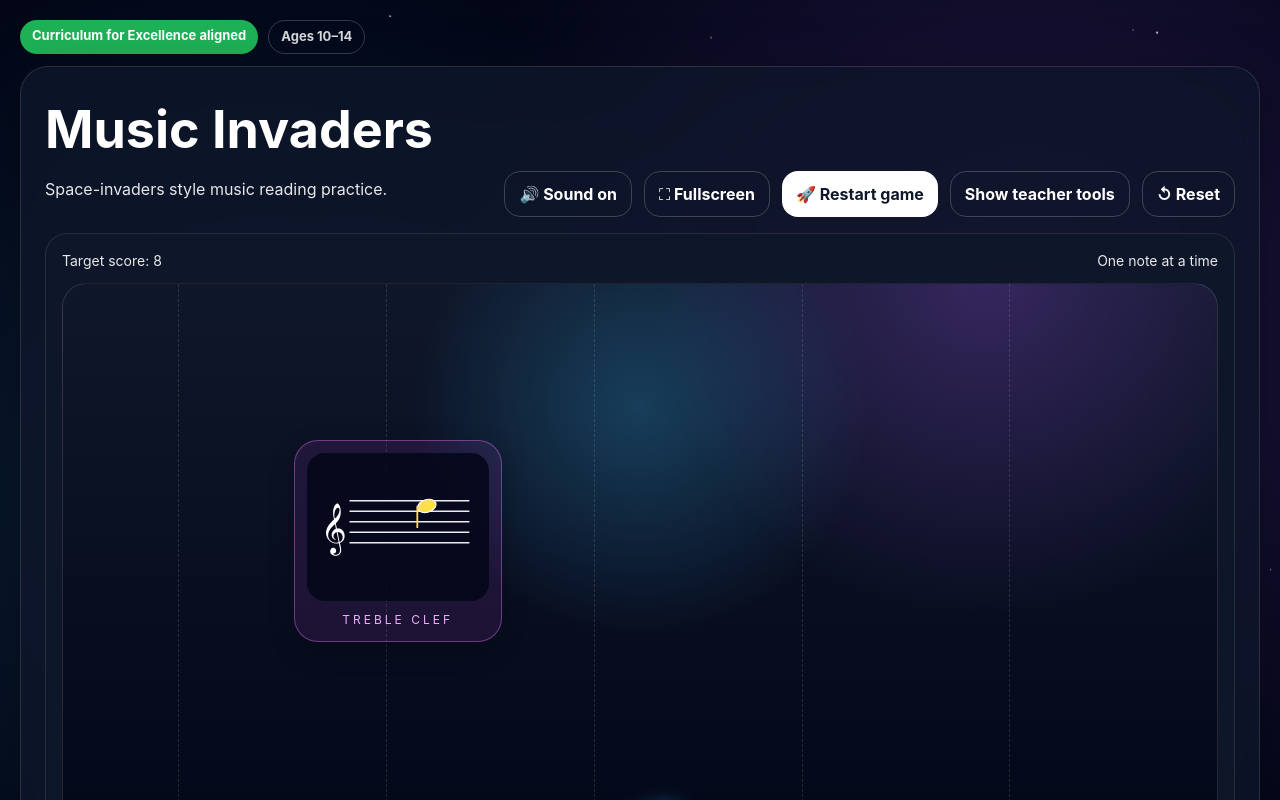
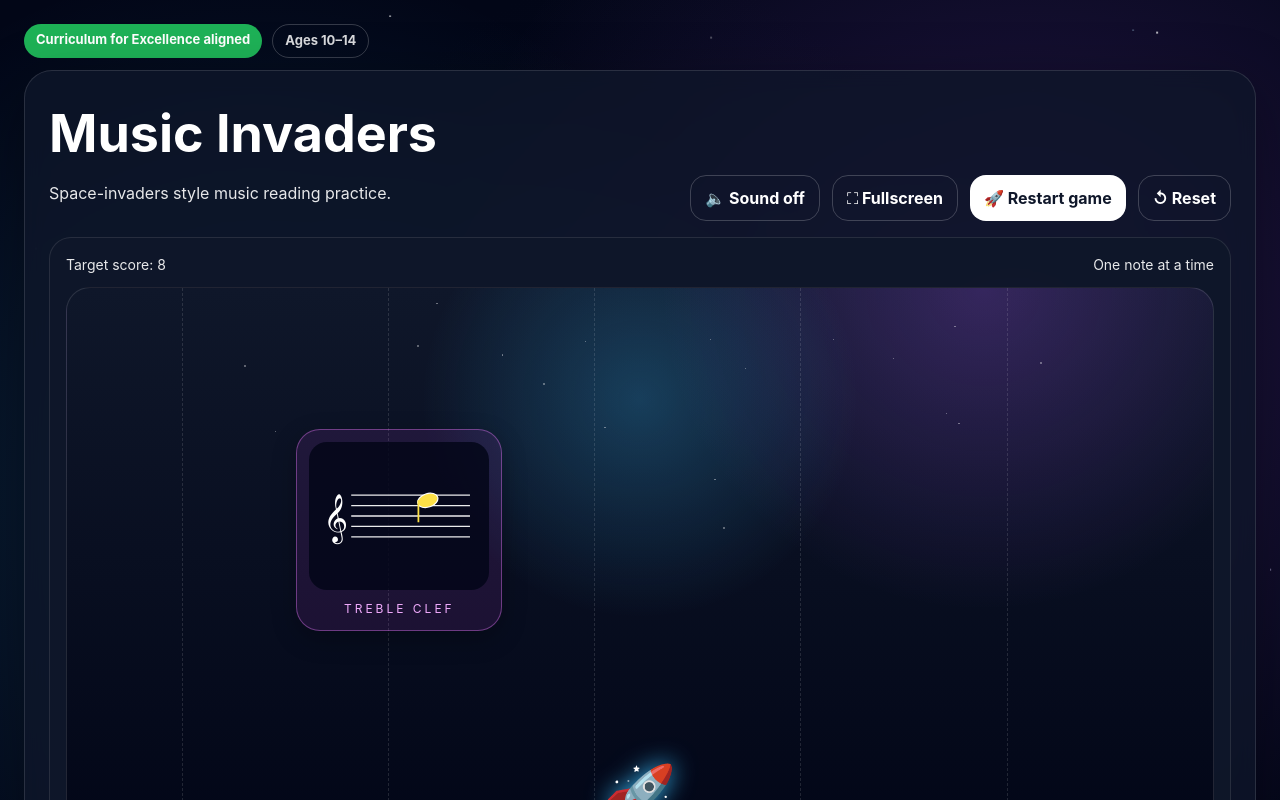
Before and after one commit to Owensom/Music-invaders-Vite-setup, a React (Vite) app: page / in a window 1280 px wide. Both pictures are taken after a click on the button "▶ Start game". Shown: the top 800 px of the page. Built offline with nearby package versions, Linux system fonts and the light colour scheme.

Commit message:
Update App.jsx

```diff
--- a/src/App.jsx
+++ b/src/App.jsx
@@ -43,8 +43,8 @@ const styles = {
       "radial-gradient(circle at 20% 30%, rgba(56,189,248,0.16), transparent 35%), radial-gradient(circle at 80% 20%, rgba(168,85,247,0.2), transparent 35%), radial-gradient(ellipse at bottom, #162138 0%, #020617 72%)",
     fontFamily: "Inter, Arial, sans-serif",
   },
-  shell: { maxWidth: 1480, margin: "0 auto", padding: 20 },
-  grid: { display: "grid", gridTemplateColumns: "1fr", gap: 20, alignItems: "start" },
+  shell: { maxWidth: 1280, margin: "0 auto", padding: 24 },
+  grid: { display: "grid", gridTemplateColumns: "1.4fr 0.8fr", gap: 24, alignItems: "start" },
   card: {
     background: "rgba(15,23,42,0.78)",
     border: "1px solid rgba(255,255,255,0.12)",
@@ -185,37 +185,26 @@ function Bar({ value }) {
 }
 
 function Staff({ note, clef, boss = false }) {
-  const topLineY = 32;
-  const spacing = 20;
-  const y = topLineY + (note.line - 4) * spacing;
+  const y = 22 + (note.line - 4) * 20;
   const color = NOTE_COLORS[note.label?.[0]] || "white";
   const stemUp = note.line >= 6;
-
   const ledgerYs = [];
-  if (note.line <= 3) {
-    for (let l = 3; l >= Math.ceil(note.line); l -= 1) {
-      if (Number.isInteger(l)) ledgerYs.push(topLineY - (4 - l) * spacing);
-    }
+  for (let line = 3; line >= 0; line -= 1) {
+    if (Number.isInteger(line) && note.line <= line) ledgerYs.push(22 - (4 - line) * 20);
   }
-  if (note.line >= 9) {
-    for (let l = 9; l <= Math.floor(note.line); l += 1) {
-      if (Number.isInteger(l)) ledgerYs.push(topLineY + (l - 4) * spacing);
-    }
+  for (let line = 9; line <= 12; line += 1) {
+    if (Number.isInteger(line) && note.line >= line) ledgerYs.push(102 + (line - 8) * 20);
   }
-
   return (
-    <div style={{ position: "relative", borderRadius: 18, background: "rgba(2,6,23,0.82)", padding: 12, height: boss ? 176 : 148 }}>
-      <div style={{ position: "absolute", left: 14, top: "50%", transform: "translateY(-50%)", fontSize: boss ? 48 : 44 }}>{clef === "treble" ? "𝄞" : "𝄢"}</div>
-      <svg viewBox="0 0 300 164" style={{ width: "100%", height: "100%" }}>
-        {[0, 1, 2, 3, 4].map((i) => {
-          const line = topLineY + i * spacing;
-          return <line key={line} x1="58" x2="286" y1={line} y2={line} stroke="rgba(255,255,255,0.92)" strokeWidth="2.6" />;
-        })}
+    <div style={{ position: "relative", borderRadius: 18, background: "rgba(2,6,23,0.82)", padding: 12, height: boss ? 168 : 148 }}>
+      <div style={{ position: "absolute", left: 14, top: "50%", transform: "translateY(-50%)", fontSize: boss ? 46 : 42 }}>{clef === "treble" ? "𝄞" : "𝄢"}</div>
+      <svg viewBox="0 -18 300 160" style={{ width: "100%", height: "100%", overflow: "visible" }}>
+        {[22, 42, 62, 82, 102].map((line) => <line key={line} x1="58" x2="286" y1={line} y2={line} stroke="rgba(255,255,255,0.92)" strokeWidth="2.6" />)}
         {ledgerYs.map((ly, i) => <line key={`ledger-${i}`} x1="185" x2="225" y1={ly} y2={ly} stroke="white" strokeWidth="2.4" />)}
         {note.accidental === "#" && <g transform={`translate(149 ${y - 18})`}><line x1="8" y1="0" x2="8" y2="36" stroke="#22c55e" strokeWidth="3.4" /><line x1="20" y1="0" x2="20" y2="36" stroke="#22c55e" strokeWidth="3.4" /><line x1="2" y1="12" x2="26" y2="8" stroke="#22c55e" strokeWidth="3.4" /><line x1="2" y1="26" x2="26" y2="22" stroke="#22c55e" strokeWidth="3.4" /></g>}
         {note.accidental === "b" && <g transform={`translate(152 ${y - 18})`}><line x1="8" y1="0" x2="8" y2="35" stroke="#f87171" strokeWidth="3.4" /><path d="M8 14 C18 8, 20 18, 8 21" fill="none" stroke="#f87171" strokeWidth="3.4" /><path d="M8 22 C18 16, 20 26, 8 29" fill="none" stroke="#f87171" strokeWidth="3.4" /></g>}
-        <ellipse cx="205" cy={y} rx={boss ? 20 : 18} ry={boss ? 14 : 12} fill={color} stroke="white" strokeWidth="2.2" transform={`rotate(-18 205 ${y})`} />
-        {stemUp ? <line x1="223" x2="223" y1={y} y2={Math.max(12, y - 42)} stroke={color} strokeWidth="3.4" /> : <line x1="187" x2="187" y1={y} y2={Math.min(152, y + 42)} stroke={color} strokeWidth="3.4" />}
+        <ellipse cx="205" cy={y} rx={boss ? 22 : 20} ry={boss ? 15 : 13} fill={color} stroke="white" strokeWidth="2.2" transform={`rotate(-18 205 ${y})`} />
+        {stemUp ? <line x1="223" x2="223" y1={y} y2={Math.max(-8, y - 42)} stroke={color} strokeWidth="3.4" /> : <line x1="187" x2="187" y1={y} y2={Math.min(132, y + 42)} stroke={color} strokeWidth="3.4" />}
       </svg>
     </div>
   );
@@ -278,14 +267,14 @@ export default function MusicInvadersApp() {
   const [invaders, setInvaders] = useState([]);
   const [explosions, setExplosions] = useState([]);
   const [bossHitsLeft, setBossHitsLeft] = useState(BOSS_HITS);
-  const [soundOn, setSoundOn] = useState(true);
-  const [soundOnDefault, setSoundOnDefault] = useState(true);
+  const [soundOn, setSoundOn] = useState(false);
+  const [soundOnDefault, setSoundOnDefault] = useState(false);
   const [playerName, setPlayerName] = useState("Player 1");
   const [classMode, setClassMode] = useState(true);
   const [message, setMessage] = useState("Match the note before it lands.");
   const [showTitleScreen, setShowTitleScreen] = useState(true);
   const [showPrivacy, setShowPrivacy] = useState(true);
-  const [showTeacher, setShowTeacher] = useState(false);
+  const [showTeacherTools, setShowTeacherTools] = useState(false);
   const [stats, setStats] = useState({ shotsFired: 0, correctHits: 0 });
   const [starsBg] = useState({ far: stars(18, 0.6, 1.5), mid: stars(24, 0.8, 2), near: stars(30, 1, 2.4) });
   const [cameraOffset, setCameraOffset] = useState({ x: 0, y: 0 });
@@ -293,7 +282,6 @@ export default function MusicInvadersApp() {
   const [shake, setShake] = useState(false);
   const [trail, setTrail] = useState([]);
   const [preserveLivesOnStart, setPreserveLivesOnStart] = useState(false);
-  const [pendingBonusLife, setPendingBonusLife] = useState(0);
   const [endlessTime, setEndlessTime] = useState(0);
 
   const loopRef = useRef(null);
@@ -359,16 +347,8 @@ export default function MusicInvadersApp() {
   const openFullscreen = async () => {
     try {
       const el = document.documentElement;
-      if (el.requestFullscreen) {
-        await el.requestFullscreen();
-      } else if (el.webkitRequestFullscreen) {
-        el.webkitRequestFullscreen();
-      } else {
-        setMessage("For best full-screen on iPad, use Share → Add to Home Screen.");
-      }
-    } catch {
-      setMessage("For best full-screen on iPad, use Share → Add to Home Screen.");
-    }
+      if (el.requestFullscreen) await el.requestFullscreen();
+    } catch {}
   };
 
   const pulseShake = () => {
@@ -411,7 +391,6 @@ export default function MusicInvadersApp() {
     setStats({ shotsFired: 0, correctHits: 0 });
     setShipLane(2);
     setMessage("Match the note before it lands.");
-    if (resetLives) setPendingBonusLife(0);
   };
 
   const resetGame = () => {
@@ -425,14 +404,6 @@ export default function MusicInvadersApp() {
   };
 
   const startGame = () => {
-    const ctx = getAudioContext();
-    if (ctx && ctx.state === "suspended") {
-      ctx.resume().catch(() => {});
-    }
-    if (preserveLivesOnStart && pendingBonusLife > 0) {
-      setLives((x) => Math.min(MAX_LIVES, x + pendingBonusLife));
-      setPendingBonusLife(0);
-    }
     clearTimers();
     resetBoard(!preserveLivesOnStart);
     setPreserveLivesOnStart(false);
@@ -610,7 +581,7 @@ export default function MusicInvadersApp() {
         if (cleared) {
           if (levelKey === "endless") return remainingInvaders;
           if (levelKey !== "boss") {
-            setPendingBonusLife(1);
+            setLives((x) => Math.min(MAX_LIVES, x + 1));
             setPreserveLivesOnStart(true);
           }
           if (soundOn) beep("level");
@@ -631,7 +602,7 @@ export default function MusicInvadersApp() {
               setBossHitsLeft(BOSS_HITS);
               bagRef.current = [];
               setGameState("ready");
-              setMessage(next === "boss" ? "Boss level unlocked. +1 life awarded. Start when ready." : "Level complete! +1 life ready. Start next level when ready.");
+              setMessage(next === "boss" ? "Boss level unlocked. +1 life awarded. Start when ready." : "Level complete! +1 life awarded. Start next level when ready.");
             }
           }, 700);
         }
@@ -690,7 +661,7 @@ export default function MusicInvadersApp() {
           <span style={{ padding: "6px 12px", borderRadius: 999, border: "1px solid rgba(255,255,255,0.20)", color: "rgba(255,255,255,0.85)", fontSize: 13, fontWeight: 700 }}>Ages 10–14</span>
         </div>
 
-        <div style={styles.grid}>
+        <div style={{ display: "grid", gap: 24 }}>
           <div style={{ display: "grid", gap: 24 }}>
             <section style={{ ...styles.card, padding: 24 }}>
               <div style={{ display: "flex", justifyContent: "space-between", gap: 16, flexWrap: "wrap", alignItems: "end" }}>
@@ -702,7 +673,7 @@ export default function MusicInvadersApp() {
                   <button style={styles.ghostButton} onClick={() => setSoundOn((v) => !v)}>{soundOn ? "🔊 Sound on" : "🔈 Sound off"}</button>
                   <button style={styles.ghostButton} onClick={openFullscreen}>⛶ Fullscreen</button>
                   <button style={styles.button} onClick={startGame}>🚀 {gameState === "playing" ? "Restart game" : "Start mission"}</button>
-                  <button style={styles.ghostButton} onClick={() => setShowTeacher((v) => !v)}>{showTeacher ? "Hide teacher tools" : "Show teacher tools"}</button><button style={styles.ghostButton} onClick={resetGame}>↺ Reset</button>
+                  <button style={styles.ghostButton} onClick={resetGame}>↺ Reset</button>
                 </div>
               </div>
 
@@ -712,14 +683,14 @@ export default function MusicInvadersApp() {
                     <div>{levelKey === "boss" ? `Boss health: ${bossHitsLeft}/${BOSS_HITS}` : levelKey === "endless" ? `Endless mode · ${endlessTime}s · speed x${endlessRamp.toFixed(2)}` : `Target score: ${level.target}`}</div>
                     <div>{level.maxInvaders === 1 ? "One note at a time" : "Maximum two notes at a time"}</div>
                   </div>
-                  <div style={{ position: "relative", height: 620, overflow: "hidden", borderRadius: 24, border: "1px solid rgba(255,255,255,0.12)", background: "radial-gradient(circle at 50% 20%, rgba(56,189,248,0.25), transparent 30%), radial-gradient(circle at 80% 0%, rgba(168,85,247,0.25), transparent 30%), linear-gradient(180deg, rgba(15,23,42,1), rgba(2,6,23,1))", transform: shake ? "translateX(4px)" : "translateX(0)", transition: "transform 0.08s ease" }}>
-                    {Array.from({ length: LANES }).map((_, i) => <div key={i} style={{ position: "absolute", top: 0, height: "100%", left: `${10 + i * 18}%`, width: "18%", borderLeft: "1px dashed rgba(255,255,255,0.12)" }} />)}
+                  <div style={{ position: "relative", height: 560, overflow: "hidden", borderRadius: 24, border: "1px solid rgba(255,255,255,0.12)", background: "radial-gradient(circle at 50% 20%, rgba(56,189,248,0.25), transparent 30%), radial-gradient(circle at 80% 0%, rgba(168,85,247,0.25), transparent 30%), linear-gradient(180deg, rgba(15,23,42,1), rgba(2,6,23,1))", transform: shake ? "translateX(4px)" : "translateX(0)", transition: "transform 0.08s ease" }}>
+                    {starsBg.near.slice(0, 18).map((s) => <div key={`board-star-${s.id}`} style={{ position: "absolute", left: `${(s.left * 0.9) + 5}%`, top: `${(s.top * 0.45) + 2}%`, width: Math.max(1, s.size * 0.8), height: Math.max(1, s.size * 0.8), borderRadius: 999, background: "white", opacity: 0.45 }} />)}{Array.from({ length: LANES }).map((_, i) => <div key={i} style={{ position: "absolute", top: 0, height: "100%", left: `${10 + i * 18}%`, width: "18%", borderLeft: "1px dashed rgba(255,255,255,0.12)" }} />)}
                     {invaders.map((inv) => <div key={inv.id} style={{ position: "absolute", top: `${inv.y}%`, left: `${inv.isBoss ? 31 : LANE_LEFT[inv.lane]}%`, width: inv.isBoss ? "38%" : "18%" }}><div style={{ borderRadius: 24, border: inv.isBoss ? "1px solid rgba(252,211,77,0.55)" : "1px solid rgba(232,121,249,0.4)", padding: 12, background: inv.isBoss ? "rgba(245,158,11,0.10)" : "rgba(217,70,239,0.10)", boxShadow: "0 8px 24px rgba(0,0,0,0.25)" }}><Staff note={inv.question.display} clef={inv.question.clef} boss={Boolean(inv.isBoss)} /><div style={{ marginTop: 10, textAlign: "center", textTransform: "uppercase", letterSpacing: 3, color: inv.isBoss ? "#fde68a" : "#f0abfc", fontSize: inv.isBoss ? 14 : 12 }}>{inv.isBoss ? `${inv.question.clef} clef · ${inv.hp} hits left` : `${inv.question.clef} clef`}</div></div></div>)}
                     {shots.map((shot) => <div key={shot.id} style={{ position: "absolute", top: `${shot.y}%`, left: `${SHIP_LEFT[shot.lane]}%`, width: 40, height: 48, display: "flex", alignItems: "center", justifyContent: "center", borderRadius: 999, background: "#34d399", color: "#0f172a", fontWeight: 900, boxShadow: "0 10px 20px rgba(0,0,0,0.25)" }}>{shot.answer}</div>)}
                     {explosions.map((b) => <div key={b.id} style={{ position: "absolute", left: `${SHIP_LEFT[b.lane] + 1}%`, top: `${b.y}%`, width: 64, height: 64, transform: "translate(-50%,-50%)", display: "flex", alignItems: "center", justifyContent: "center", borderRadius: 999, border: b.success ? "1px solid rgba(134,239,172,0.7)" : "1px solid rgba(253,164,175,0.7)", background: b.success ? "rgba(74,222,128,0.25)" : "rgba(251,113,133,0.25)", color: b.success ? "#dcfce7" : "#ffe4e6", fontSize: 26, fontWeight: 900 }}>{b.label}</div>)}
                     <div style={{ position: "absolute", bottom: 8, left: `${50 + (shipLane - 2) * 18}%`, transform: "translateX(-50%)" }}>
                       {trail.map((t) => <div key={t.id} style={{ position: "absolute", top: 40, left: `${(t.lane - shipLane) * 28}px`, transform: "translateX(-50%)", opacity: 0.7 }}>✨</div>)}
-                      <div style={{ transform: `rotate(${(shipLane - 2) * 8}deg)`, transition: "transform 0.15s ease", fontSize: 66, filter: "drop-shadow(0 0 12px rgba(56,189,248,0.9))" }}>🚀</div>
+                      <div style={{ transform: `rotate(${(shipLane - 2) * 8}deg)`, transition: "transform 0.15s ease", fontSize: 58, filter: "drop-shadow(0 0 12px rgba(56,189,248,0.9))" }}>🚀</div>
                     </div>
                   </div>
                 </div>
@@ -782,12 +753,8 @@ export default function MusicInvadersApp() {
             </section>
           </div>
 
+          <div style={{ display: "grid", gap: 12 }}><div style={{ display: "flex", justifyContent: "center" }}><button style={styles.ghostButton} onClick={() => setShowTeacherTools((v) => !v)}>{showTeacherTools ? "Hide teacher tools" : "Show teacher tools"}</button></div>{showTeacherTools && <SchoolPanel accuracy={accuracy} speedFactor={speedFactor} level={level} soundOnDefault={soundOnDefault} setSoundOnDefault={setSoundOnDefault} showPrivacy={showPrivacy} setShowPrivacy={setShowPrivacy} onApplyDefaults={applyTeacherDefaults} />}</div>
         </div>
-        {showTeacher && (
-          <div style={{ marginTop: 20 }}>
-            <SchoolPanel accuracy={accuracy} speedFactor={speedFactor} level={level} soundOnDefault={soundOnDefault} setSoundOnDefault={setSoundOnDefault} showPrivacy={showPrivacy} setShowPrivacy={setShowPrivacy} onApplyDefaults={applyTeacherDefaults} />
-          </div>
-        )}
       </div>
     </div>
   );
```
